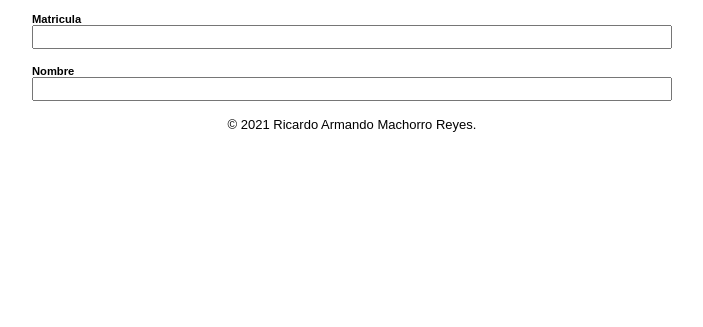
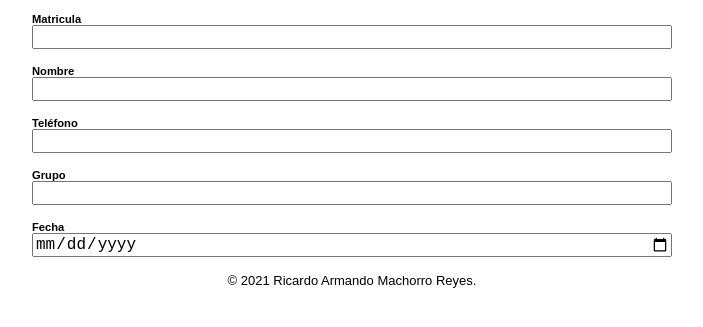
Before and after one commit to proyecto42amr/proyecto42amr.github.io, a plain HTML site: page alumno.html in a window 1280 px wide. Shown: the part 127-454 px from the top of the page, without its empty margins (288-991 px from the left). Drawn offline with Linux system fonts and the light colour scheme; no server answers.

Commit message:
Update alumno.html

```diff
--- a/alumno.html
+++ b/alumno.html
@@ -55,6 +55,27 @@
           type="text" required>
       </label>
     </p>
+    <p>
+      <label>
+        Teléfono
+        <input name="telefono"
+          type="tel" required>
+      </label>
+    </p>
+    <p>
+      <label>
+        Grupo
+        <input name="grupo"
+          type="text" required>
+      </label>
+    </p>
+    <p>
+      <label>
+        Fecha
+        <input name="fecha"
+          type="date" required>
+      </label>
+    </p>
     <mi-footer></mi-footer>
   </form>
   <script type="module"
```
